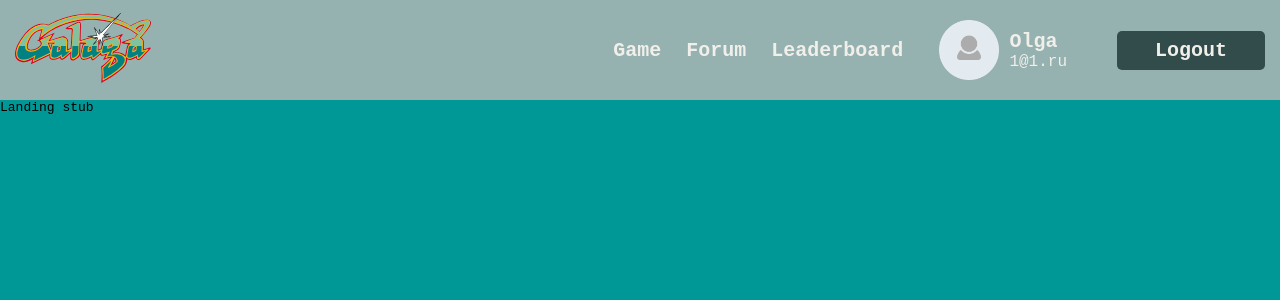
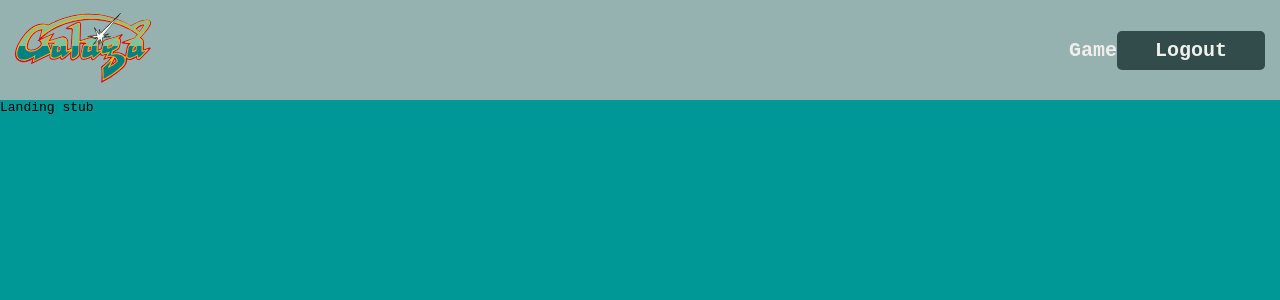
Before and after one commit to mccorn/RE4M_game, a React (Vite) app in the folder packages/client/: page / in a window 1280 px wide. Shown: the top 300 px of the page. Built offline with nearby package versions, Linux system fonts and the light colour scheme.

Commit message:
feature/R4SU-11 hide forum, leaderboard and profile for not authorized users

```diff
--- a/packages/client/src/components/header/header.tsx
+++ b/packages/client/src/components/header/header.tsx
@@ -13,7 +13,7 @@ type THeaderProps = {
     isAuthorized?: boolean;
 };
 
-const Header: FC<THeaderProps> = () => {
+const Header: FC<THeaderProps> = ({ isAuthorized }) => {
     const logout: MouseEventHandler = () => alert('logout will be here');
 
     const calculateLinkClass = (isActive: boolean) => {
@@ -36,6 +36,8 @@ const Header: FC<THeaderProps> = () => {
                         className={({ isActive }) => calculateLinkClass(isActive)}>
                         Game
                     </NavLink>
+                    {isAuthorized && (
+                        <>
                             <NavLink
                                 to={Paths.FORUM}
                                 className={({ isActive }) => calculateLinkClass(isActive)}>
@@ -46,9 +48,11 @@ const Header: FC<THeaderProps> = () => {
                                 className={({ isActive }) => calculateLinkClass(isActive)}>
                                 Leaderboard
                             </NavLink>
+                        </>
+                    )}
                 </nav>
 
-                <UserInfo user={mockUser} />
+                {isAuthorized && <UserInfo user={mockUser} />}
 
                 <Button size="medium" text="Logout" click={logout} />
             </div>
```
Lines whose indentation alone changed are shown as unchanged.
